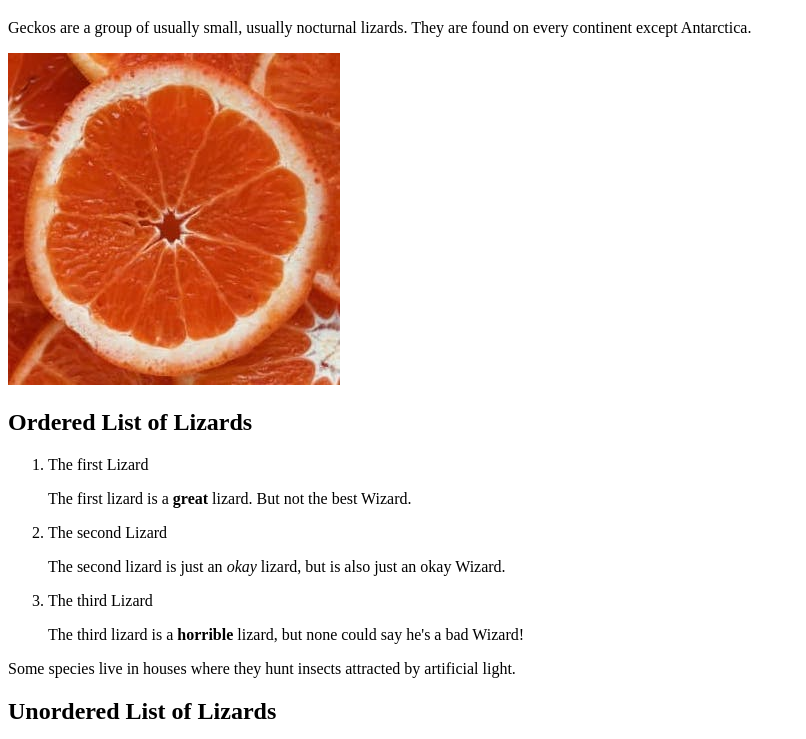
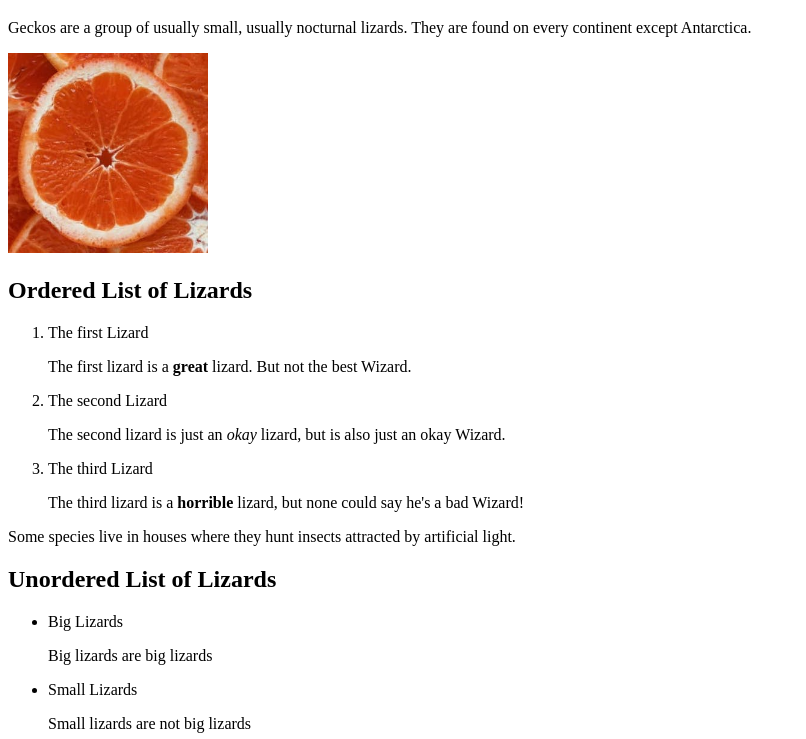
Before and after one commit to JasonMartin85/html-exercise, a plain HTML site: page index.html in a window 1280 px wide. Shown: the part 61-800 px from the top of the page, without its empty margins (0-806 px from the left). Drawn offline with Linux system fonts and the light colour scheme.

Commit message:
<Added a height and width to image in index.html>

```diff
--- a/index.html
+++ b/index.html
@@ -9,7 +9,11 @@
 
 			<p>Geckos are a group of usually small, usually nocturnal lizards. They are found on every continent except Antarctica.</p>
 
-			<img class="fit-picture" src=" ./media/grapefruit-slice-332-332.jpg" alt="Grapefruit slice atop a pile of other slices">
+			<img 	class="fit-picture"
+				src=" ./media/grapefruit-slice-332-332.jpg"
+				alt="Grapefruit slice atop a pile of other slices"
+				height=200
+				width=200>
 
 			<h2>Ordered List of Lizards</h2>
 
```
